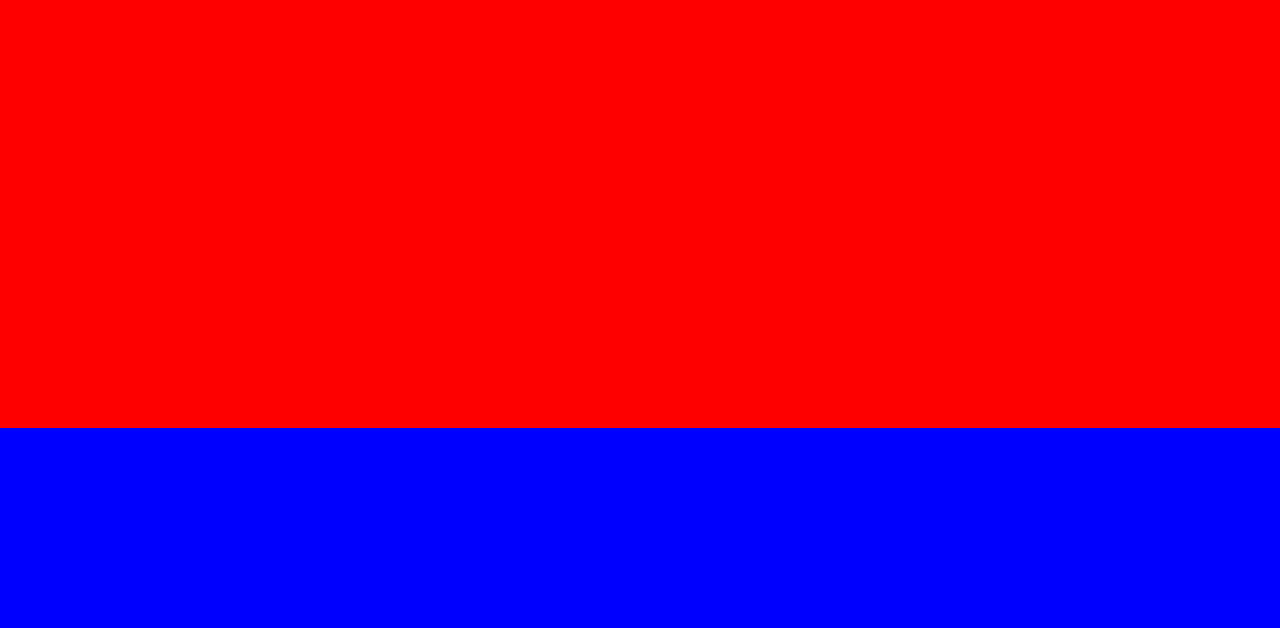
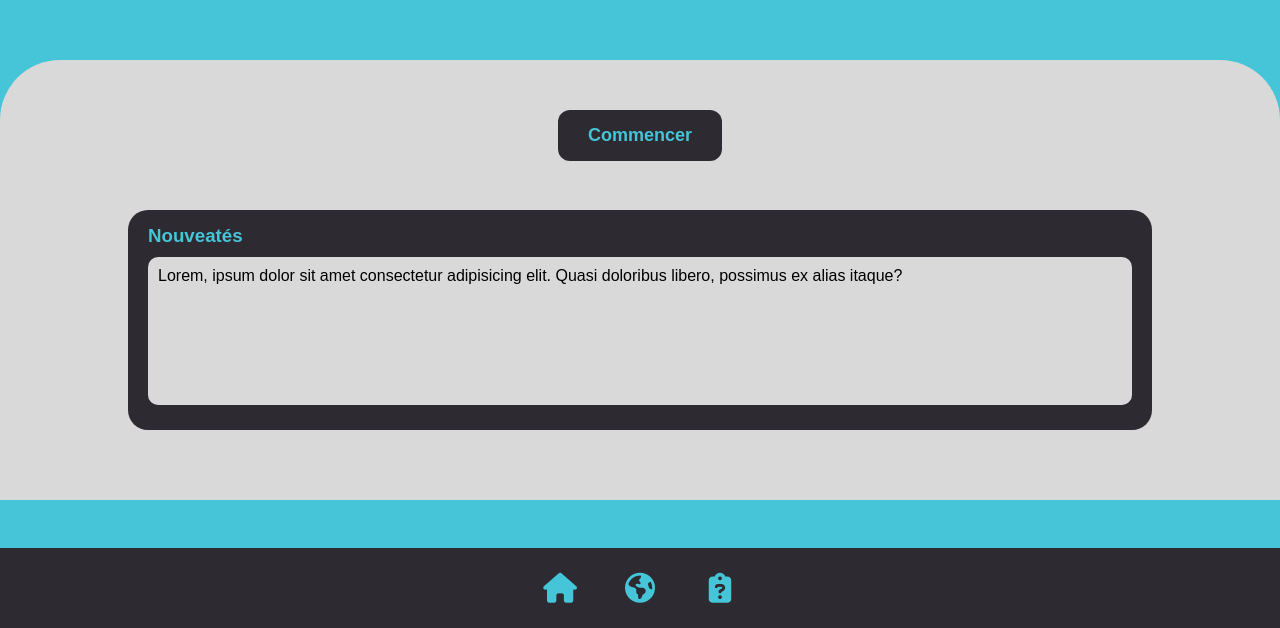
Before and after one commit to 7te3ep/Geo-Bro-Beta, a plain HTML site: page frontend/homePage/index.html in a window 1280 px wide. Shown: the part 172-800 px from the top of the page. Drawn offline with Linux system fonts and the light colour scheme.

Commit message:
homepage 1

```diff
--- /dev/null
+++ b/frontend/MODULES/base/base.css
@@ -0,0 +1,13 @@
+* {
+    padding: 0px;
+    margin: 0px;
+    box-sizing: border-box;
+    font-family: Arial, Helvetica, sans-serif;
+}
+
+body {
+    height: 100vh;
+    width: 100vw;
+    background-color: #45C5D7;
+    overflow: hidden;
+}
--- /dev/null
+++ b/frontend/MODULES/navbar/navbar.css
@@ -0,0 +1,23 @@
+nav {
+    display: flex;
+    flex-direction: row;
+    justify-content: center;
+    position: absolute;
+    bottom: 0px;
+    width: 100vw;
+    height: 10%;
+    background-color: #2D2A32;
+}
+
+.navIcon {
+    display: flex;
+    align-items: center;
+    justify-content: center;
+    height: 100%;
+    aspect-ratio: 1/1;
+}
+
+i {
+    color:#45C5D7;
+    font-size: 30px;
+}
--- a/frontend/homePage/index.html
+++ b/frontend/homePage/index.html
@@ -4,11 +4,39 @@
     <meta charset="UTF-8">
     <meta http-equiv="X-UA-Compatible" content="IE=edge">
     <meta name="viewport" content="width=device-width, initial-scale=1.0">
+
+    <script src="https://kit.fontawesome.com/1555c59d50.js" crossorigin="anonymous"></script>
+
     <title>Document</title>
+
+    <link rel="stylesheet" href="../MODULES/navbar/navbar.css">
+    <link rel="stylesheet" href="../MODULES/base/base.css">
     <link rel="stylesheet" href="style.css">
+
 </head>
+
 <body id="body">
-    <div id="test"></div>
+
+    <section id="bottomArea">
+        <button id="startBtn">Commencer</button>
+        <div id="news">
+            <h3>Nouveatés</h3>
+            <p>Lorem, ipsum dolor sit amet consectetur adipisicing elit. Quasi doloribus libero, possimus ex alias itaque?</p>
+        </div>
+    </section>
+
+
+
+
+
+    <nav>
+        <div class="navIcon" id="homeIcon"><i class="fa-solid fa-house"></i></div>
+        <div class="navIcon" id="mapIcon"><i class="fa-solid fa-earth-americas"></i></div>
+        <div class="navIcon" id="quizzIcon"><i class="fa-solid fa-clipboard-question"></i></div>
+    </nav>
+
     <script src="script.js"></script>
+
 </body>
+
 </html>
--- a/frontend/homePage/style.css
+++ b/frontend/homePage/style.css
@@ -1,20 +1,47 @@
-* {
-    padding: 0px;
-    margin: 0px;
-    box-sizing: border-box;
+#bottomArea {
+    position: absolute;
+    display: flex;
+    bottom: 0px;
+    width: 100vw;
+    height: 55%;
+    background-color:#D9D9D9;
+
+    flex-direction: column;
+    justify-content: space-evenly;
+    align-items: center;
+    border-top-left-radius: 60px;
+    border-top-right-radius: 60px;
+    margin-bottom: 10%;
 }
 
-body {
-    height: 100vh;
-    width: 100vw;
-    background-color: red;
-    overflow: hidden;
+#startBtn {
+    padding: 15px 30px;
+    font-size: large;
+    font-weight: bolder;
+    border-radius: 12px;
+    border: none;
+    inset: none;
+    background-color: #2D2A32;
+    color: #45C5D7;
 }
 
-#test {
-    position: absolute;
-    background-color: blue;
-    width: 100vw;
-    height: 200px;
-    bottom: 0px;
+#news {
+    margin-bottom: 20px;
+    padding: 15px 20px 20px 20px;
+    border-radius: 20px;
+    height: 50%;
+    width: 80vw;
+    background-color: #2D2A32;
 }
+
+#news > h3 {
+    padding: 0px 5px 10px 0px;
+    color: #45C5D7;
+}
+
+#news > p {
+    height:80%;
+    background-color: #D9D9D9;
+    padding: 10px;
+    border-radius: 10px;
+}
```
